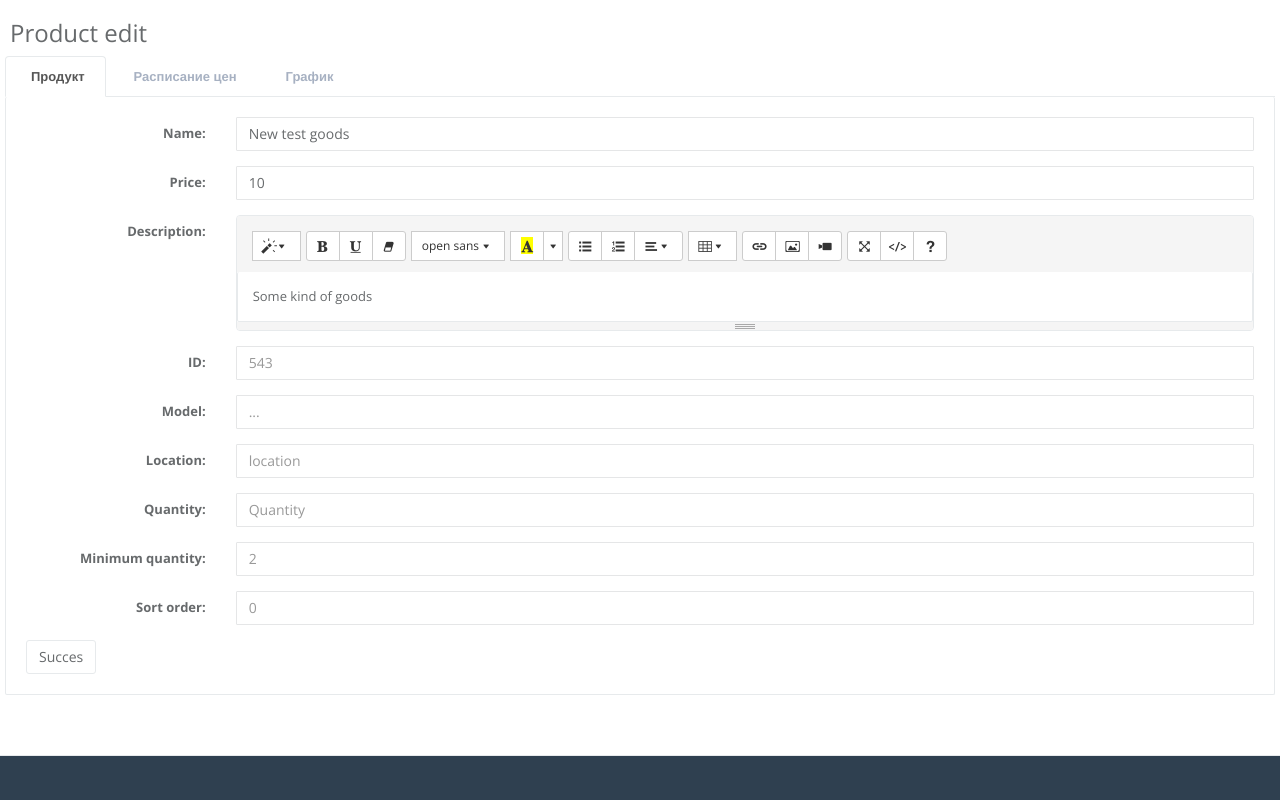
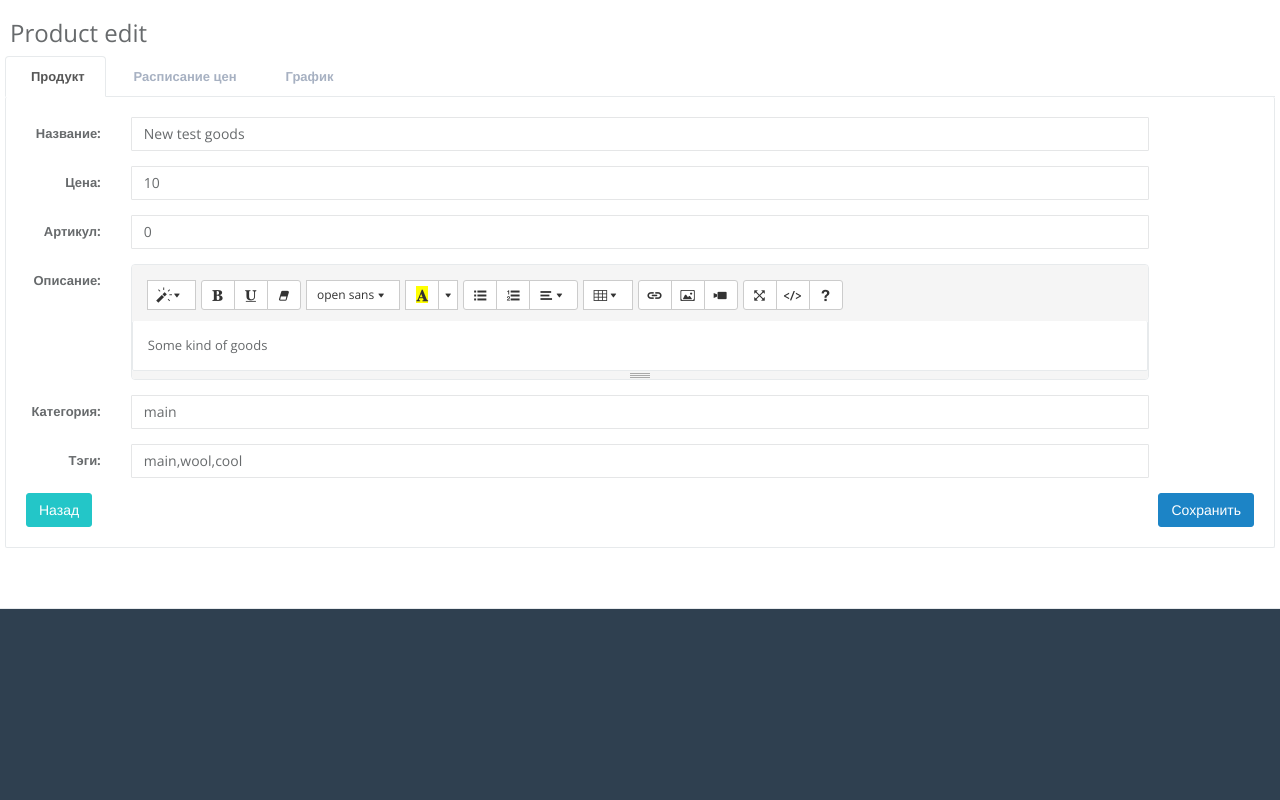
Before and after one commit to Sysadm-pm/test-work, a PHP site: page /edit.php?id=1 in a window 1280 px wide. Run offline with PHP 8.4, Linux system fonts and the light colour scheme; data comes from the database, SQL or seed files in the repository.

Commit message:
260718_037

```diff
--- a/edit.php
+++ b/edit.php
@@ -51,51 +51,42 @@ $data['product'] = $data['0'];
                                 <li class=""><a data-toggle="tab" href="#tab-3"> Расписание цен</a></li>
                                 <li class=""><a data-toggle="tab" href="#tab-4"> График</a></li>
                             </ul>
-                         <form method="POST" id="formEdit">
+
+</form>
+                        <form method="POST" id="formEdit" action="actionProduct.php" enctype=multipart/form-data>
                             <div class="tab-content">
 
                                 <div id="tab-1" class="tab-pane active">
                                     <div class="panel-body">
 
                                         <fieldset class="form-horizontal">
-                                        	<input type="hidden" class="form-control" placeholder="Product name" value="<?=$_GET["id"]?>" name="id">
-                                            <div class="form-group"><label class="col-sm-2 control-label">Name:</label>
-                                                <div class="col-sm-10"><input type="text" class="form-control" placeholder="Product name" name="name" value="<?=$data['product']["title"];?>"></div>
+                                            <input type="hidden" class="form-control" placeholder="Product name" value="<?=$_GET["id"]?>" name="id">
+                                            <div class="form-group"><label class="col-sm-1 control-label">Название:</label>
+                                                <div class="col-sm-10"><input type="text" class="form-control" placeholder="Название продукта" name="title" value="<?=$data['product']["title"];?>"></div>
                                             </div>
-                                            <div class="form-group"><label class="col-sm-2 control-label">Price:</label>
-                                                <div class="col-sm-10"><input type="text" class="form-control" placeholder="$160.00" name="price" value="<?=$data['product']["mainPrice"];?>"></div>
+                                            <div class="form-group"><label class="col-sm-1 control-label">Цена:</label>
+                                                <div class="col-sm-10"><input type="text" class="form-control" placeholder="1600.00р" name="mainPrice" value="<?=$data['product']["mainPrice"];?>"></div>
                                             </div>
-                                            <div class="form-group"><label class="col-sm-2 control-label">Description:</label>
+                                            <div class="form-group"><label class="col-sm-1 control-label">Артикул:</label>
+                                                <div class="col-sm-10"><input type="text" class="form-control" placeholder="№ 00000" name="art" value="<?=$data['product']["art"];?>"></div>
+                                            </div>
+                                            <div class="form-group"><label class="col-sm-1 control-label">Описание:</label>
                                                 <div class="col-sm-10">
-                                                     <textarea name="description" id="description" class="summernote form-control" ><?=$data['product']["description"];?></textarea>
+                                                    <textarea name="description" id="description" class="summernote form-control" ><?=$data['product']["description"];?></textarea>
                                                 </div>
                                             </div>
-
-                                            <div class="form-group"><label class="col-sm-2 control-label">ID:</label>
-                                                <div class="col-sm-10"><input type="text" class="form-control" placeholder="543"></div>
+                                            <div class="form-group"><label class="col-sm-1 control-label">Категория:</label>
+                                                <div class="col-sm-10"><input type="text" class="form-control" placeholder="..." name="category" value="<?=$data['product']["category"];?>"></div>
                                             </div>
-                                            <div class="form-group"><label class="col-sm-2 control-label">Model:</label>
-                                                <div class="col-sm-10"><input type="text" class="form-control" placeholder="..."></div>
+                                            <div class="form-group"><label class="col-sm-1 control-label">Тэги:</label>
+                                                <div class="col-sm-10"><input type="text" class="form-control" placeholder="Quantity" name="tags" value="<?=$data['product']["tags"];?>"></div>
                                             </div>
-                                            <div class="form-group"><label class="col-sm-2 control-label">Location:</label>
-                                                <div class="col-sm-10"><input type="text" class="form-control" placeholder="location"></div>
+                                            <div>
+                                                <a href="index.php" class="btn btn-info" >Назад</a>
+                                                <button class="btn btn-success pull-right" type="submit">Сохранить</button>
                                             </div>
-
-
-                                            <div class="form-group"><label class="col-sm-2 control-label">Quantity:</label>
-                                                <div class="col-sm-10"><input type="text" class="form-control" placeholder="Quantity"></div>
-                                            </div>
-                                            <div class="form-group"><label class="col-sm-2 control-label">Minimum quantity:</label>
-                                                <div class="col-sm-10"><input type="text" class="form-control" placeholder="2"></div>
-                                            </div>
-                                            <div class="form-group"><label class="col-sm-2 control-label">Sort order:</label>
-                                                <div class="col-sm-10"><input type="text" class="form-control" placeholder="0"></div>
-                                            </div>
-
-<button class="btn btn-white pull-rigth" type="submit"> Succes</button>
-
                                         </fieldset>
-</form>
+                        </form>
 
                                     </div>
                                 </div>
```
Also changed, not shown: actionProduct.php (+12 -4 lines), addProduct.php (+5 -6 lines), goods.php (+36 -0 lines), index.php (+4 -7 lines), view.php (added, +89 -0 lines).
